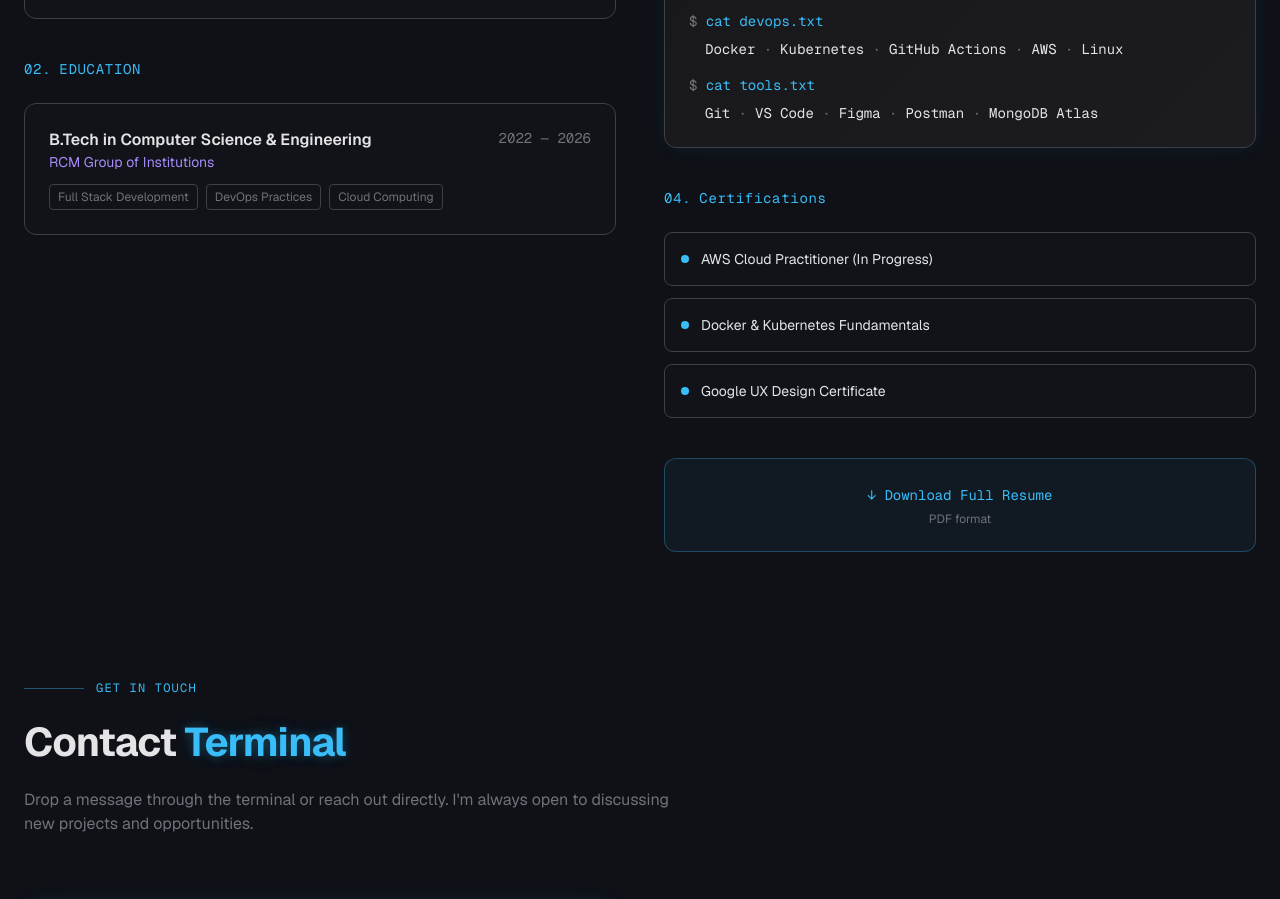
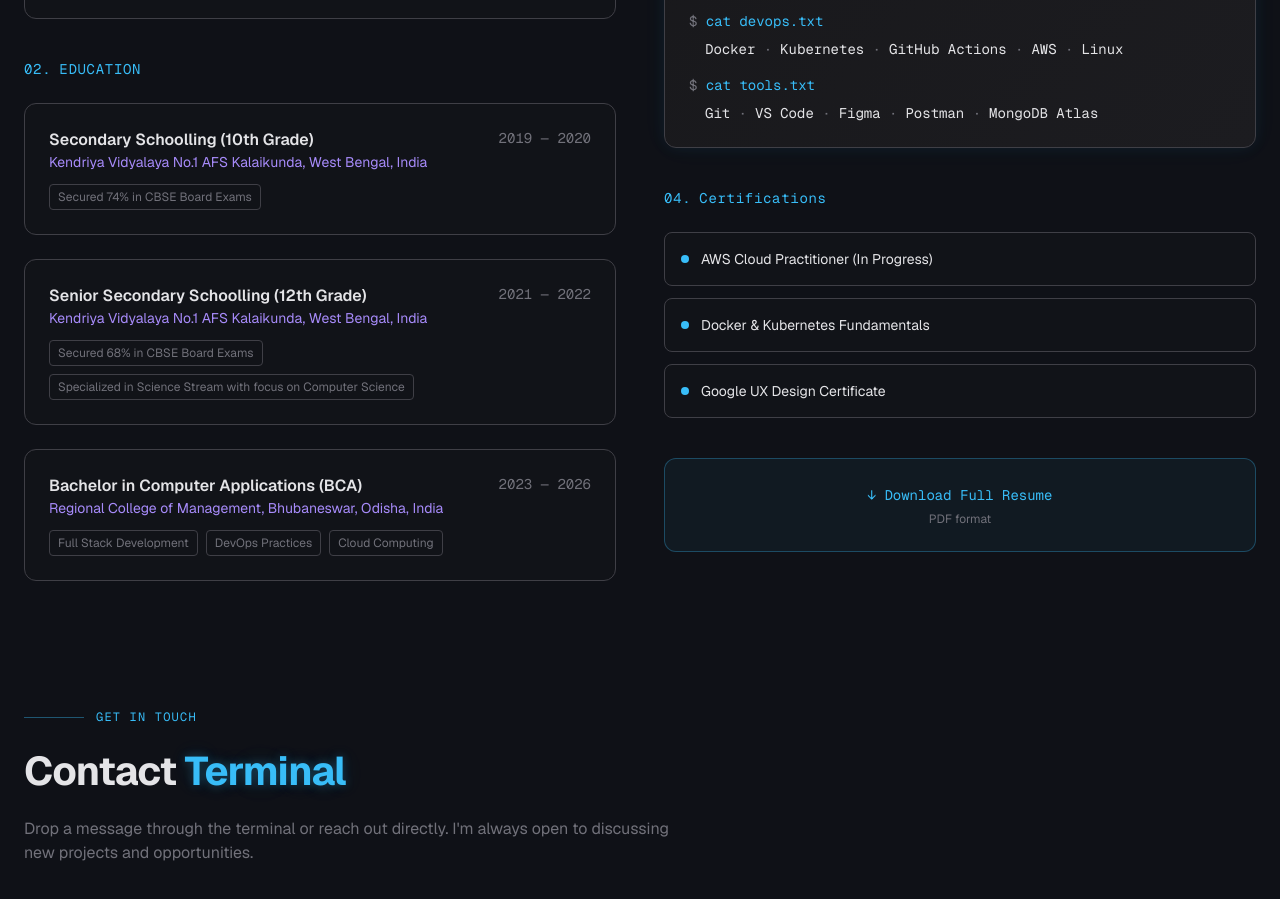
Before and after one commit to Sridhar-rao-01/Portfolio, a Next.js app: page / in a window 1280 px wide. Shown: the part 5240-6139 px from the top of the page. Built offline with nearby package versions, Linux system fonts and the light colour scheme; no server answers.

Commit message:
Update resume data with educational background and achievements

```diff
--- a/src/components/Resume.tsx
+++ b/src/components/Resume.tsx
@@ -6,9 +6,25 @@ import { motion, useInView } from "framer-motion";
 const resumeData = {
   education: [
     {
-      degree: "B.Tech in Computer Science & Engineering",
-      institution: "RCM Group of Institutions",
-      period: "2022 — 2026",
+      degree: "Secondary Schoolling (10th Grade)",
+      institution: "Kendriya Vidyalaya No.1 AFS Kalaikunda, West Bengal, India",
+      period: "2019 — 2020",
+      highlights: ["Secured 74% in CBSE Board Exams"],
+    },
+    {
+      degree: "Senior Secondary Schoolling (12th Grade)",
+      institution: "Kendriya Vidyalaya No.1 AFS Kalaikunda, West Bengal, India",
+      period: "2021 — 2022",
+      highlights: [
+        "Secured 68% in CBSE Board Exams",
+        "Specialized in Science Stream with focus on Computer Science",
+      ],
+    },
+    {
+      degree: "Bachelor in Computer Applications (BCA)",
+      institution:
+        "Regional College of Management,  Bhubaneswar, Odisha, India",
+      period: "2023 — 2026",
       highlights: [
         "Full Stack Development",
         "DevOps Practices",
```
